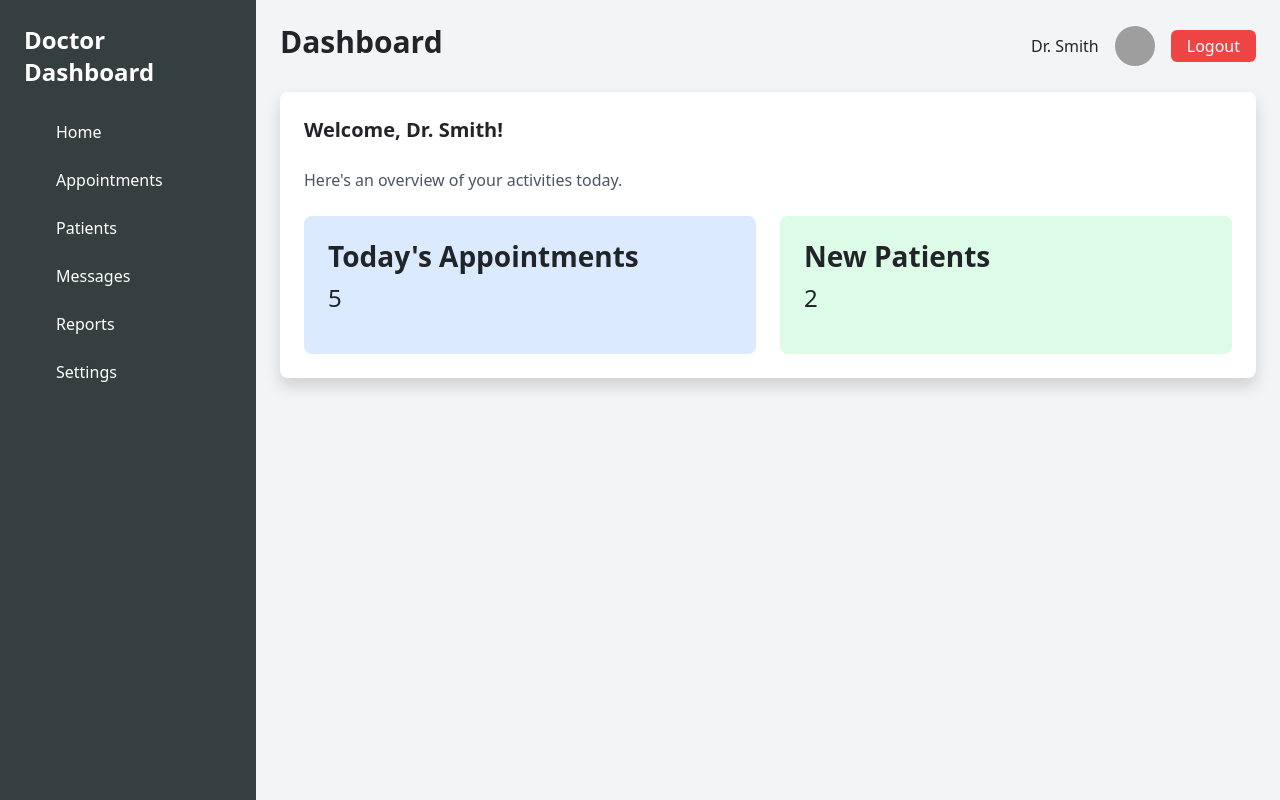
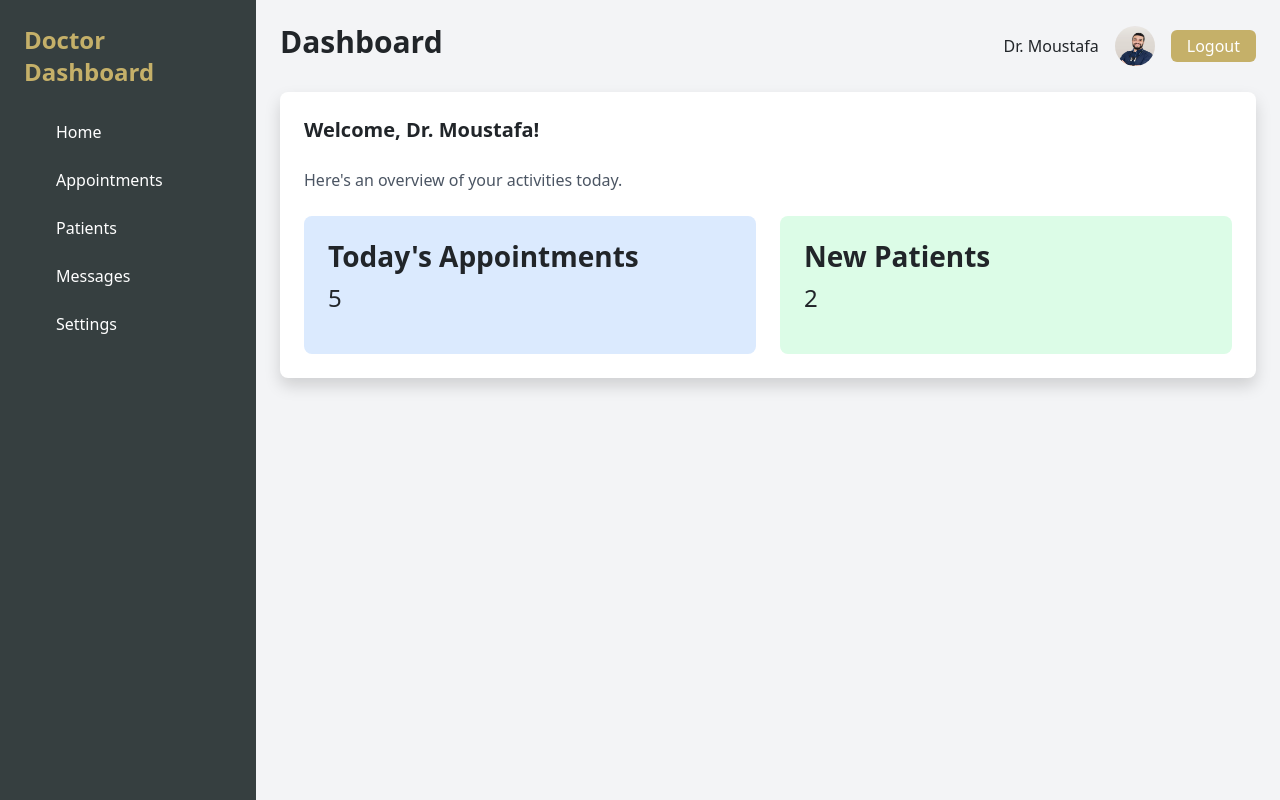
Before and after one commit to Nada-orban/dentist, a Next.js app: page /dashboard in a window 1280 px wide. Built offline with nearby package versions, Linux system fonts and the light colour scheme; grey boxes are pictures that could not be loaded.

Commit message:
create design of dashboard

```diff
--- /dev/null
+++ b/src/components/DashboardLayout.js
@@ -0,0 +1,82 @@
+// components/DashboardLayout.js
+import React from "react";
+import Link from "next/link";
+
+const DashboardLayout = ({ children }) => {
+  return (
+    <div className="min-h-screen flex">
+      {/* Aside Navigation */}
+      <aside className="w-64 bg-main-color text-white p-6">
+        <div className="mb-8">
+          <h2 className="text-2xl font-bold text-primary-color">
+            Doctor Dashboard
+          </h2>
+        </div>
+        <nav>
+          <ul>
+            <li className="mb-4 ">
+              <Link className="text-white no-underline" href="/dashboard">
+                <p className=" hover:text-primary-color">Home</p>
+              </Link>
+            </li>
+            <li className="mb-4">
+              <Link
+                className="text-white no-underline"
+                href="/dashboard/appointments"
+              >
+                <p className=" hover:text-primary-color">Appointments</p>
+              </Link>
+            </li>
+            <li className="mb-4">
+              <Link
+                className="text-white no-underline"
+                href="/dashboard/patients"
+              >
+                <p className=" hover:text-primary-color">Patients</p>
+              </Link>
+            </li>
+            <li className="mb-4">
+              <Link
+                className="text-white no-underline"
+                href="/dashboard/messages"
+              >
+                <p className=" hover:text-primary-color">Messages</p>
+              </Link>
+            </li>
+
+            <li className="mb-4">
+              <Link
+                className="text-white no-underline"
+                href="/dashboard/settings"
+              >
+                <p className=" hover:text-primary-color">Settings</p>
+              </Link>
+            </li>
+          </ul>
+        </nav>
+      </aside>
+
+      {/* Main Content */}
+      <main className="flex-1 p-6 bg-gray-100">
+        {/* Header */}
+        <header className="flex justify-between items-center mb-6">
+          <h1 className="text-3xl font-semibold">Dashboard</h1>
+          <div className="flex items-center space-x-4">
+            <span>Dr. Moustafa</span>
+            <img
+              src="/images/Doctors/doctor1.png"
+              alt="Doctor Avatar"
+              className="w-10 h-10 rounded-full"
+            />
+            <button className="px-3 py-1 bg-primary-color text-white rounded hover:bg-dark-primary-color">
+              Logout
+            </button>
+          </div>
+        </header>
+        {children}
+      </main>
+    </div>
+  );
+};
+
+export default DashboardLayout;
--- /dev/null
+++ b/src/pages/dashboard/appointments.js
@@ -0,0 +1,8 @@
+import React from "react";
+import DashboardLayout from "../../components/DashboardLayout";
+
+function appointments() {
+  return <DashboardLayout></DashboardLayout>;
+}
+
+export default appointments;
--- a/src/pages/dashboard/index.js
+++ b/src/pages/dashboard/index.js
@@ -1,77 +1,13 @@
 import React from "react";
 import Link from "next/link";
+import DashboardLayout from "../../components/DashboardLayout";
 
 const DoctorDashboard = () => {
   return (
-    <div className="min-h-screen flex ">
-      {/* Sidebar */}
-      <aside className="w-64 bg-main-color text-white p-6">
-        <div className="mb-8">
-          <h2 className="text-2xl font-bold">Doctor Dashboard</h2>
-        </div>
-        <nav>
-          <ul>
-            <li className="mb-4 ">
-              <Link
-                className="text-white no-underline"
-                href="/doctor/dashboard"
-              >
-                <p className=" hover:text-primary-color">Home</p>
-              </Link>
-            </li>
-            <li className="mb-4">
-              <Link
-                className="text-white no-underline"
-                href="/doctor/pppointments"
-              >
-                <p className=" hover:text-primary-color">Appointments</p>
-              </Link>
-            </li>
-            <li className="mb-4">
-              <Link className="text-white no-underline" href="/doctor/patients">
-                <p className=" hover:text-primary-color">Patients</p>
-              </Link>
-            </li>
-            <li className="mb-4">
-              <Link className="text-white no-underline" href="/doctor/messages">
-                <p className=" hover:text-primary-color">Messages</p>
-              </Link>
-            </li>
-            <li className="mb-4">
-              <Link className="text-white no-underline" href="/doctor/reports">
-                <p className=" hover:text-primary-color">Reports</p>
-              </Link>
-            </li>
-            <li className="mb-4">
-              <Link className="text-white no-underline" href="/doctor/settings">
-                <p className=" hover:text-primary-color">Settings</p>
-              </Link>
-            </li>
-          </ul>
-        </nav>
-      </aside>
-
-      {/* Main Content */}
-      <div className="flex-1 bg-gray-100 p-6">
-        {/* Header */}
-        <header className="flex justify-between items-center mb-6">
-          <h1 className="text-3xl font-semibold">Dashboard</h1>
-          <div className="flex items-center space-x-4">
-            <span>Dr. Smith</span>
-            <img
-              src="/doctor-avatar.jpg"
-              alt="Doctor Avatar"
-              className="w-10 h-10 rounded-full"
-            />
-            <button className="px-3 py-1 bg-red-500 text-white rounded hover:bg-red-600">
-              Logout
-            </button>
-          </div>
-        </header>
-
+    <DashboardLayout>
       {/* Main Section */}
       <section className="bg-white shadow rounded-lg p-6">
-          <h2 className="text-xl font-bold mb-4">Welcome, Dr. Smith!</h2>
+        <h2 className="text-xl font-bold mb-4">Welcome, Dr. Moustafa!</h2>
         <p className="text-gray-600">
           Here's an overview of your activities today.
         </p>
@@ -87,8 +23,7 @@ const DoctorDashboard = () => {
           </div>
         </div>
       </section>
-      </div>
-    </div>
+    </DashboardLayout>
   );
 };
 
--- /dev/null
+++ b/src/pages/dashboard/messages.js
@@ -0,0 +1,8 @@
+import React from "react";
+import DashboardLayout from "../../components/DashboardLayout";
+
+function messages() {
+  return <DashboardLayout></DashboardLayout>;
+}
+
+export default messages;
--- /dev/null
+++ b/src/pages/dashboard/patients.js
@@ -0,0 +1,8 @@
+import React from "react";
+import DashboardLayout from "../../components/DashboardLayout";
+
+function patients() {
+  return <DashboardLayout></DashboardLayout>;
+}
+
+export default patients;
--- /dev/null
+++ b/src/pages/dashboard/settings.js
@@ -0,0 +1,8 @@
+import React from "react";
+import DashboardLayout from "../../components/DashboardLayout";
+
+function settings() {
+  return <DashboardLayout></DashboardLayout>;
+}
+
+export default settings;
```
Lines whose indentation alone changed are shown as unchanged.
